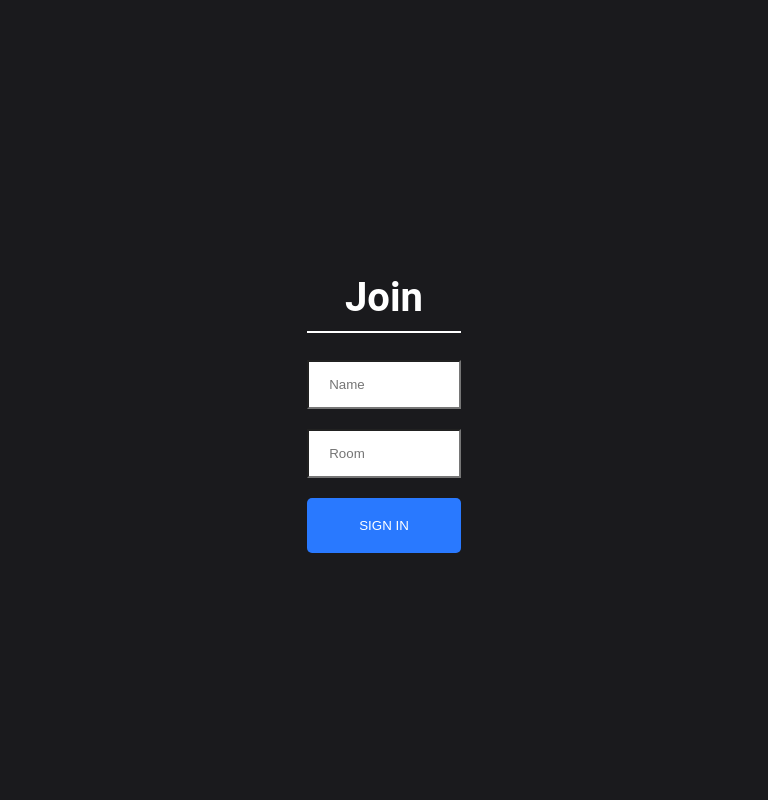
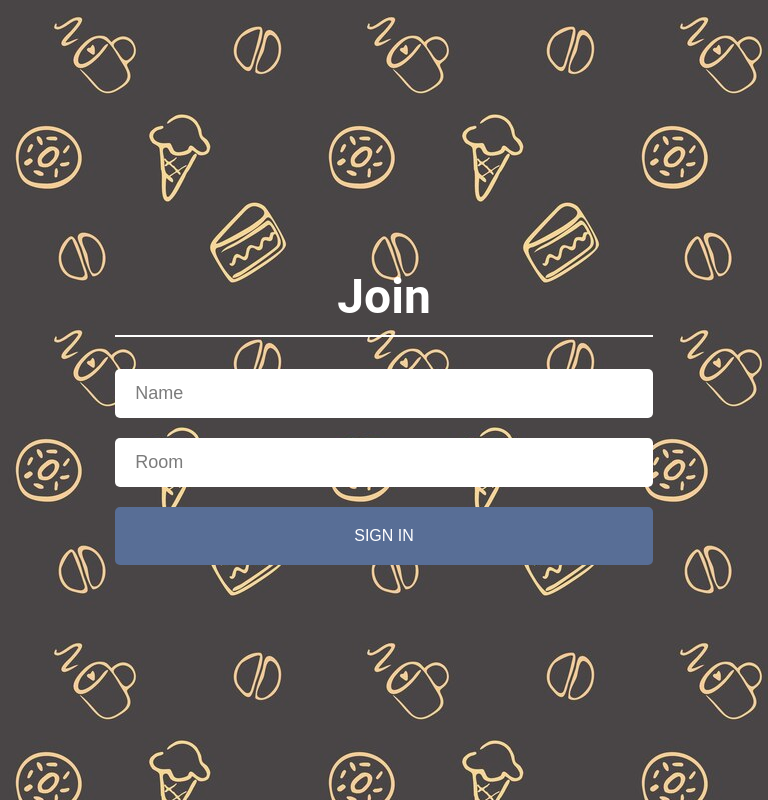
Before and after one commit to NikChief/chat-application, a React (Create React App) app in the folder client/: page / in a window 768 px wide. Built offline with nearby package versions, Linux system fonts and the light colour scheme.

Commit message:
final style fixes and some adaptive

```diff
--- a/client/src/components/Chat/Chat.css
+++ b/client/src/components/Chat/Chat.css
@@ -3,6 +3,7 @@
   justify-content: center;
   align-items: center;
   height: 100vh;
+  background: url('../../icons/back.jpg');
   background-color: #1A1A1D;
 }
 
@@ -12,8 +13,8 @@
   justify-content: space-between;
   background: #FFFFFF;
   border-radius: 8px;
-  height: 60%;
-  width: 35%;
+  height: 70%;
+  width: 50%;
 }
 
 @media (min-width: 320px) and (max-width: 600px) {
@@ -30,6 +31,6 @@
 @media (min-width: 600px) and (max-width: 1200px) {
   .container {
     width: 60%;
-    height: 70%;
+    height: 80%;
   }
 }
--- a/client/src/components/Input/Input.css
+++ b/client/src/components/Input/Input.css
@@ -6,7 +6,7 @@
 .input {
   border: none;
   border-radius: 0;
-  padding: 4%;
+  padding: 3%;
   width: 80%;
   font-size: 1.2em;
 }
--- a/client/src/components/SignIn/SignIn.css
+++ b/client/src/components/SignIn/SignIn.css
@@ -19,22 +19,26 @@ body {
   text-align: center;
   height: 100vh;
   align-items: center;
-  background-color: #1A1A1D;
+  background: url('../../icons/back.jpg');
+  opacity: 0.95;
 }
 
 .signInnerContainer {
-  width: 20%;
+  width: 40%;
 }
 
 .signInput {
-  border-radius: 0;
-  padding: 15px 20px;
+  border-radius: 5px;
+  padding: 14px 20px;
   width: 100%;
+  font-size: 20px;
+  outline: none;
+  border: none;
 }
 
 .heading {
   color: white;
-  font-size: 2.5em;
+  font-size: 48px;
   padding-bottom: 10px;
   border-bottom: 2px solid white;
 }
@@ -43,19 +47,20 @@ body {
   color: #fff !important;
   text-transform: uppercase;
   text-decoration: none;
-  background: #2979FF;
+  background: #506791;
   padding: 20px;
   border-radius: 5px;
   display: inline-block;
   border: none;
   width: 100%;
+  font-size: 18px;
 }
 
 .mt-20 {
   margin-top: 20px;
 }
 
-@media (min-width: 320px) and (max-width: 480px) {
+@media (max-width: 480px) {
   .signOuterContainer {
     height: 100%;
   }
@@ -64,9 +69,41 @@ body {
     width: 90%;
   }
 
+  .signInput {
+    font-size: 16px;
+  }
+
+  .button {
+    font-size: 14px;
+  }
+}
+
+@media (min-width: 480px) and (max-width: 800px) {
+  .signOuterContainer {
+    height: 100%;
+  }
+
+  .signInnerContainer {
+    width: 70%;
+  }
+
+  .signInput {
+    font-size: 18px;
+  }
+
+  .button {
+    font-size: 16px;
+  }
 
 }
+
 
 button:focus {
   outline: 0;
 }
+
+button.button:hover {
+  cursor: pointer;
+  background-color: #4d6185;
+  transition-duration: 1s;
+}
```
Also changed, not shown: client/src/icons/back.jpg (added), client/src/icons/background.webp (added).
